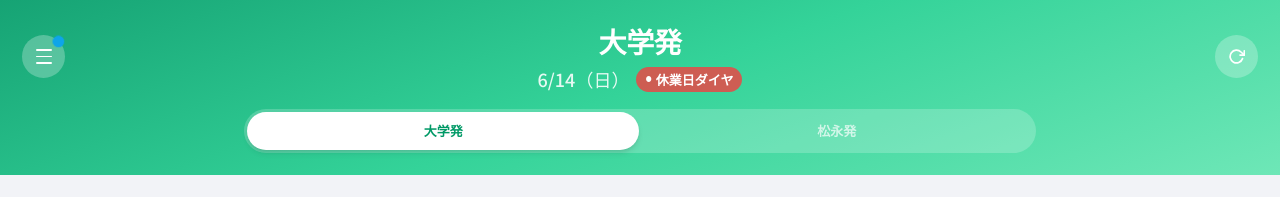
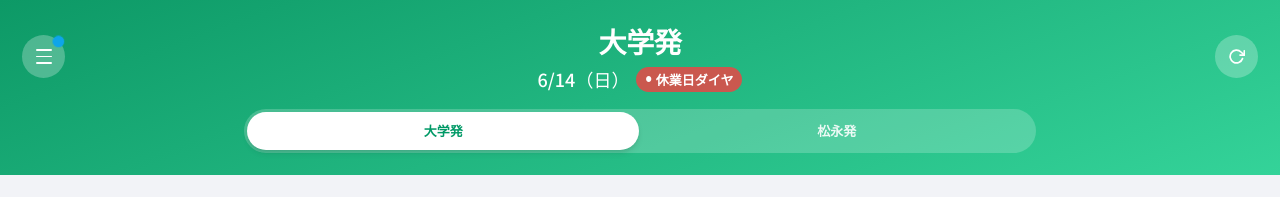
Before and after one commit to motegi485/campus-bus-navi, a React (Vite) app: page / in a window 1280 px wide. Shown: the top 197 px of the page. Built offline with nearby package versions, Linux system fonts and the light colour scheme.

Commit message:
change: darken the header gradients to match the next-bus card

```diff
--- a/src/App.tsx
+++ b/src/App.tsx
@@ -356,7 +356,8 @@ export default function App() {
                 {timetable?.routes[route].origin ?? (route === 'campus_to_station' ? '大学発' : '松永発')}
               </h1>
               <div className="flex items-center justify-center gap-[7px] mt-1">
-                <span className="text-[18px] font-medium" style={{ color: 'rgba(255,255,255,0.88)' }}>
+                {/* 白のまま不透明にする。88% だとヘッダーのグラデ上で地に沈む */}
+                <span className="text-[18px] font-medium" style={{ color: '#fff' }}>
                   {now.month() + 1}/{now.date()}（{DAYS_JA[now.day()]}）
                 </span>
                 {/* stale の間はその日のダイヤ種別が分かっていない。前日の種別を
--- a/src/components/RouteToggle.tsx
+++ b/src/components/RouteToggle.tsx
@@ -25,7 +25,9 @@ export function RouteToggle({ route, onChange }: Props) {
             className={[
               'flex-1 rounded-full py-[9px] px-[6px] flex items-center justify-center',
               'text-[13px] font-semibold transition-all duration-200 select-none',
-              active ? 'bg-white dark:bg-black/50 shadow-md' : 'text-white/70',
+              // 非選択は白のまま不透明度だけ上げる（70% だとヘッダーのグラデ上で読めない）。
+              // ピルの背景はテーマ別の現行指定を維持する
+              active ? 'bg-white dark:bg-black/50 shadow-md' : 'text-white/90',
             ].join(' ')}
           >
             <span className={[
--- a/src/index.css
+++ b/src/index.css
@@ -160,16 +160,22 @@ html.bounce-stretch body {
 .header-cushion {
   --hdr-angle: 160deg;
 }
+/* 大学発の 3 stop は NextBusCard（#0d9966 → #34d399）と同じ色域に収めてある。
+   以前は g2 が #6ee7b7 まで伸びており、160deg のためその明るい端がちょうど
+   ルート切替の側に来て、白文字が地に沈んでいた（相対輝度 0.66 に対し白は 1.0）。
+   カード側の色を変えるときは、ここも合わせて見直すこと。 */
 .header.campus,
 .header-cushion.campus {
-  --hdr-g0: #16a374;
-  --hdr-g1: #34d399;
-  --hdr-g2: #6ee7b7;
+  --hdr-g0: #0d9966;
+  --hdr-g1: #21b680;
+  --hdr-g2: #34d399;
 }
+/* 松永発は上 2 stop だけ 4% 深い。日付とアイコンの線がわずかに基準へ届いて
+   いなかったぶんの調整で、見た目はほぼ変わらない（平均輝度は 93% を維持）。 */
 .header.station,
 .header-cushion.station {
-  --hdr-g0: #818cf8;
-  --hdr-g1: #6c63d5;
+  --hdr-g0: #7c87f0;
+  --hdr-g1: #675ecd;
   --hdr-g2: #4f46e5;
 }
 .header.campus,
```
